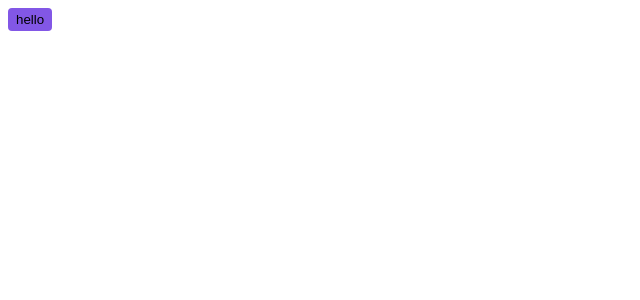
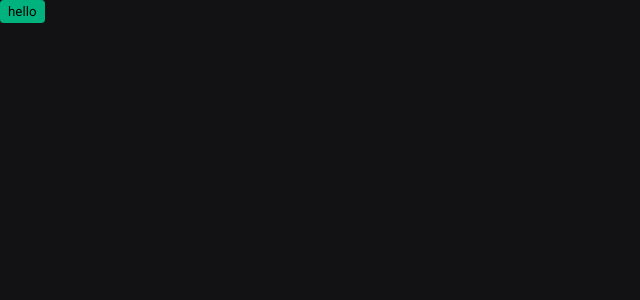
Before and after one commit to burn-c/shop, a Next.js app: page / in a window 1280 px wide. Shown: the top 300 px of the page, without its empty margins (0-640 px from the left). Built offline with nearby package versions, Linux system fonts and the light colour scheme.

Commit message:
style: adds globalStyles and colors vars

```diff
--- a/src/pages/_app.tsx
+++ b/src/pages/_app.tsx
@@ -1,16 +1,19 @@
 import type { AppProps } from 'next/app'
 
 import { Roboto } from 'next/font/google'
+import { globalStyles } from '../styles/global'
 
 const roboto = Roboto({
   weight: ['400', '700'],
   subsets: ['latin'],
 })
 
+globalStyles()
+
 export default function App({ Component, pageProps }: AppProps) {
   return (
-    <main className={roboto.className}>
+    <div className={roboto.className}>
       <Component {...pageProps} />
-    </main>
+    </div>
   )
 }
--- a/src/pages/index.tsx
+++ b/src/pages/index.tsx
@@ -1,7 +1,7 @@
 import { styled } from '../styles'
 
 const Button = styled('button', {
-  background: '$rocketseat',
+  background: '$green300',
   borderRadius: 4,
   border: 0,
   padding: '4px 8px',
--- /dev/null
+++ b/src/styles/global.ts
@@ -0,0 +1,19 @@
+import { globalCss } from '.'
+
+export const globalStyles = globalCss({
+  '*': {
+    margin: 0,
+    padding: 0,
+  },
+
+  body: {
+    '-webkit-font-smoothing': 'antialiased',
+    backgroundColor: '$gray900',
+    color: '$gray100',
+  },
+
+  'body, input, textarea, button': {
+    fontFamily: 'Roboto',
+    fontWeight: 400,
+  },
+})
--- a/src/styles/index.ts
+++ b/src/styles/index.ts
@@ -12,7 +12,14 @@
 } = createStitches({
   theme: {
     colors: {
-      rocketseat: '#8257e6',
+      white: '#fff',
+      gray900: '#121214',
+      gray800: '#202024',
+      gray300: '#c4c4cc',
+      gray100: '#e1e1e6',
+
+      green500: '#00875f',
+      green300: '#00b37e',
     },
   },
 })
```
